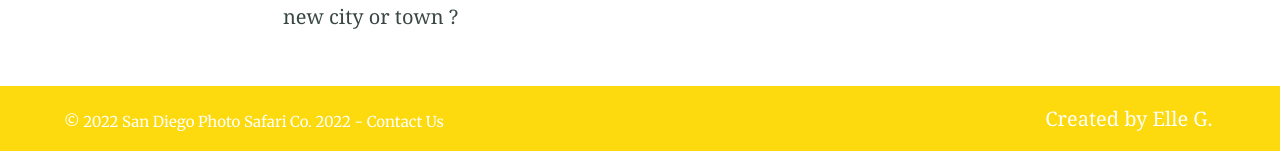
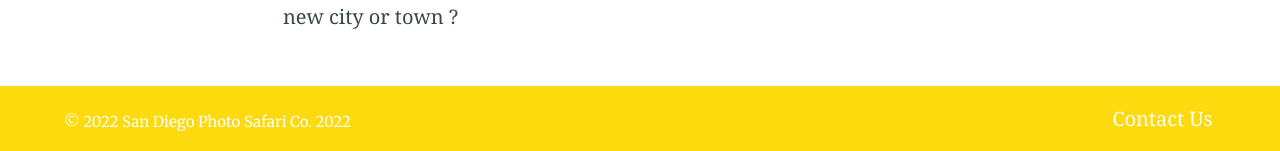
Before and after one commit to Coolweb2go/californiaphotosafaris, a Jekyll site: the page built from index.md, in a window 1280 px wide. Shown: the part 1971-2122 px from the top of the page. Built offline with Jekyll 4.4.1, drawn with Linux system fonts in a browser that asks for light colours.

Commit message:
footer update

```diff
--- a/_config.yml
+++ b/_config.yml
@@ -137,8 +137,8 @@ navigation_header:
 #   url: https://github.com/daviddarnes/alembic
 
 navigation_footer:
-- title: Created by Elle G.
-  url: https://ellegamboa.com
+- title: Contact Us
+  url: /contact
 
 social_links: # Appears in sidebar. Set the urls then uncomment and comment out as desired
   Twitter: https://twitter.com/DavidDarnes
--- a/_includes/site-footer.html
+++ b/_includes/site-footer.html
@@ -1,7 +1,7 @@
 <footer class="footer">
   <div class="container">
     <div class="copyright  typeset">
-      <small class="small">&copy; {{ site.time | date: '%Y' }} San Diego Photo Safari Co. {{ site.time | date: '%Y' }}  - <a href="/contact">Contact Us</a></small>
+      <small class="small">&copy; {{ site.time | date: '%Y' }} San Diego Photo Safari Co. {{ site.time | date: '%Y' }} </small>
     </div>
 
     {% include nav-footer.html %}
```
